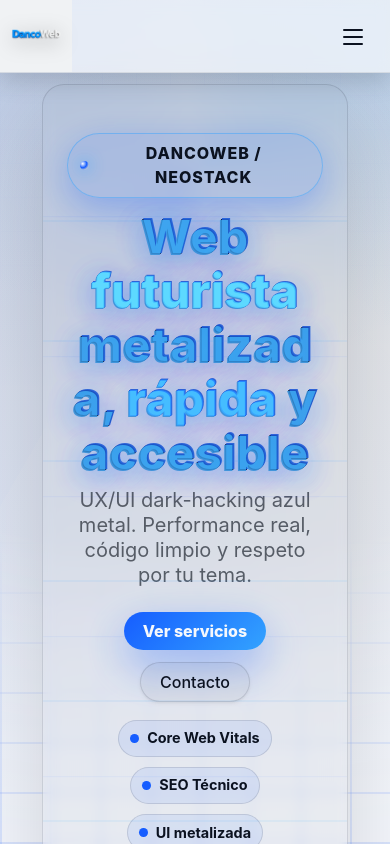
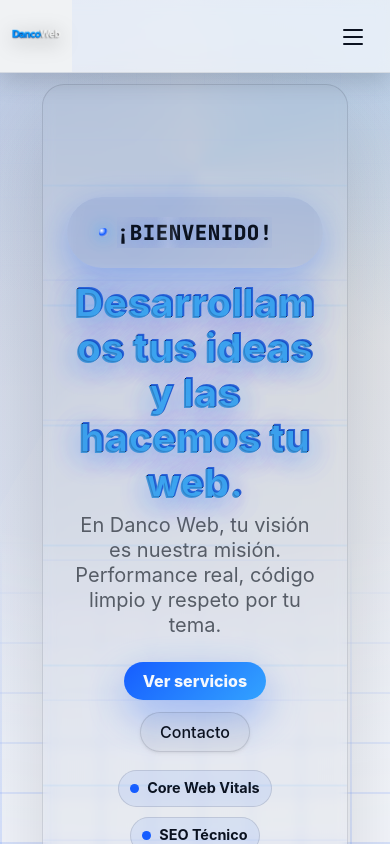
Before and after one commit to DanielFernandez14/DW-FS2, a React (Vite) app: page / in a window 390 px wide. Shown: the top 844 px of the page. Built offline with nearby package versions, Linux system fonts and the light colour scheme.

Commit message:
DW-FS 2 v1.1

```diff
--- a/src/pages/Home.jsx
+++ b/src/pages/Home.jsx
@@ -76,6 +76,25 @@ const Home = () => {
     return () => { cancel = true; };
   }, [prefersReduced]);
 
+  /* ========= Typewriter para “Bienvenido a DancoWeb” ========= */
+  const heroTitle = "¡Bienvenido!";
+  const heroChars = heroTitle.length;
+  const heroRef = useRef(null);
+  useEffect(() => {
+    const el = heroRef.current;
+    if (!el) return;
+    if (prefersReduced) {
+      el.style.setProperty("--hn", heroChars);
+      return;
+    }
+    const controls = animate(
+      el,
+      { "--hn": [0, heroChars] },
+      { duration: 2.2, easing: `steps(${heroChars})`, delay: 0.25 }
+    );
+    return () => controls?.cancel();
+  }, [prefersReduced]);
+
   const d = prefersReduced ? 0 : 0.6;
   const ease = [0.22, 1, 0.36, 1];
 
@@ -83,6 +102,8 @@ const Home = () => {
     <Layout>
       {/* ====== Estilo global del Home (dark-hacking + fondo unificado con degradé) ====== */}
       <style>{`
+        @import url('https://fonts.googleapis.com/css2?family=JetBrains+Mono:wght@700;800&display=swap');
+
         :root{
           --surface: var(--bg);
           --muted: color-mix(in srgb, var(--text) 68%, var(--bg) 32%);
@@ -247,10 +268,117 @@ const Home = () => {
         .brand-sub{ color: var(--muted) }
         .contact-highlight{ outline: 2px solid transparent; border-radius: 16px; }
 
-        @media (prefers-reduced-motion: reduce){
-          .scanline, .rain, .rain2{ animation: none !important }
-          [data-speed]{ transform:none !important }
+        /* ====== SALUDO: contenedor centrado y typewriter que no sobrepasa ====== */
+        .greet-wrap{
+          position: relative;
+          margin-inline: auto;
+          width: min(96vw, 1100px);
+          max-width: 100%;
+          box-sizing: border-box;
+          justify-content: center;
+          text-align: center;
+          padding: clamp(1rem, 5vw, 5rem) clamp(1.2rem, 7vw, 8rem);
+          border: none !important;
+          overflow: hidden;
+          backdrop-filter: blur(6px);
         }
+        .greet-wrap::after{
+          content:"";
+          position:absolute; inset:0; pointer-events:none;
+          background: linear-gradient(90deg, transparent 0, rgba(255,255,255,.16) 50%, transparent 100%);
+          mix-blend-mode: screen;
+          width: 40%;
+          left:-40%;
+          animation: greetSweep 3.2s ease-in-out infinite;
+          opacity:.35;
+        }
+        @keyframes greetSweep{
+          0%{ transform: skewX(-12deg) translateX(0) }
+          60%{ transform: skewX(-12deg) translateX(320%) }
+          100%{ transform: skewX(-12deg) translateX(320%) }
+        }
+
+        /* Typewriter: revela por ancho en ch pero limitado a 100% */
+        /* Permite que el contenedor del texto+caret pueda achicarse en flex */
+.greet-wrap > div{ min-width: 0; }
+
+/* Typewriter responsive que NO sobrepasa el pill */
+.hero-greet{
+  --ls: .04em;                /* mismo letter-spacing del diseño */
+  --safety: .9ch;             /* reserva para caret + gap (ajusta en mobile) */
+
+  font-family: 'JetBrains Mono', ui-monospace, SFMono-Regular, Menlo, Monaco, Consolas, 'Liberation Mono', 'Courier New', monospace;
+  font-weight: 800;
+  line-height: 1.52;
+  font-size: clamp(2rem, 5vw, 5rem);
+  letter-spacing: var(--ls);
+  text-shadow: 0 2px 20px color-mix(in srgb, var(--accent) 40%, transparent);
+  white-space: nowrap;
+  display: inline-block;
+
+  /* ancho = texto (1ch por char + spacing) limitado a (100% - reserva) */
+  width: clamp(0px,
+               calc(var(--hn, 0) * 1ch + (var(--hn, 0) - 1) * var(--ls)),
+               calc(100% - var(--safety)));
+  max-width: 100%;
+  padding-right: .9ch;       /* pequeño colchón interno */
+  box-sizing: border-box;
+  overflow: hidden;
+  position: relative;
+  will-change: width;
+}
+
+/* brillo de barrido */
+.hero-greet::after{
+  content:"";
+  position:absolute; top:0; bottom:0; left:-15%;
+  width: 15%;
+  background: linear-gradient(90deg, transparent, rgba(255,255,255,.28), transparent);
+  mix-blend-mode: screen;
+  animation: greetShine 2.8s linear infinite;
+  opacity:.45;
+}
+@keyframes greetShine{
+  0%{ transform: translateX(0) }
+  100%{ transform: translateX(700%) }
+}
+
+/* Caret: no empuja el texto y mantiene el ritmo */
+.caret-hero{
+  margin-left: .25ch;         /* separa del último carácter */
+  display:inline-block; width:.08em; height:1em;
+  vertical-align:-.08em;
+  background: var(--text);
+  box-shadow: 0 0 12px color-mix(in srgb, var(--accent2) 65%, transparent);
+  border-radius:2px;
+  animation: blink 1s steps(2,end) infinite;
+  flex: 0 0 auto;
+}
+
+/* Mobile: ajusta tracking y reserva para encajar perfecto */
+@media (max-width: 520px){
+  .hero-greet{
+    --ls: .025em;
+    --safety: .7ch;
+    font-size: clamp(1.3rem, 5.2vw, 2rem);
+  }
+  .greet-wrap{ padding: .9rem 1.1rem; gap:.5rem; }
+}
+
+/* Respeta preferencias de movimiento */
+@media (prefers-reduced-motion: reduce){
+  .scanline, .rain, .rain2, .greet-wrap::after, .hero-greet::after{ animation: none !important }
+  [data-speed]{ transform:none !important }
+}
+
+
+          /* Subir el saludo dentro del héroe (solo esto) */
+.hero.is-neo .hero-body{
+  padding-top: clamp(7rem, 6vh, 2rem);     /* ↑ menos aire arriba */
+  padding-bottom: clamp(7rem, 5vh, 1.2rem);/* ↓ un poco menos abajo para equilibrar
+  marginTop: "clamp(-.5rem, -2vh, -1.25rem)"*/
+}
+
       `}</style>
 
       {/* Fondo unificado global */}
@@ -274,39 +402,67 @@ const Home = () => {
 
           <div className="hero-body has-text-centered">
             <motion.div
+              className="greet-wrap"
               initial={{ opacity: 0, y: prefersReduced ? 0 : 10 }}
               whileInView={{ opacity: 1, y: 0 }}
               viewport={{ once: true }}
               transition={{ duration: d, ease, delay: 0.02 }}
               style={{
                 display: "inline-flex",
-                alignItems: "center",
+                alignItems: "center",             // centrado vertical correcto
                 gap: ".55rem",
-                padding: ".46rem .78rem",
+                padding: "clamp(1rem, 5vw, 6rem) clamp(1.2rem, 7vw, 8rem)",
                 borderRadius: "999px",
                 background: "color-mix(in srgb, var(--accent) 10%, transparent)",
-                border: "1px solid color-mix(in srgb, var(--accent2) 45%, transparent)",
                 boxShadow: "0 12px 36px color-mix(in srgb, var(--accent) 32%, transparent)",
                 fontWeight: 800,
                 letterSpacing: ".06em",
                 textTransform: "uppercase",
                 color: "var(--text)",
+                justifyContent: "center",
+                width: "min(96vw, 1100px)",
+                maxWidth: "100%",
+                overflow: "hidden",
               }}
             >
               <span
                 aria-hidden="true"
                 style={{
-                  width: ".55rem", height: ".55rem", borderRadius: "50%",
-                  background: "radial-gradient(circle at 30% 30%, #fff, var(--accent) 45%, transparent 70%)",
+                  width: ".55rem", height: ".55rem", borderRadius: "45%",
+                  background: "radial-gradient(circle at 30% 30%, #ffffffff, var(--accent) 45%, transparent 70%)",
                   boxShadow: "0 0 16px var(--accent2)",
+                  flex: "0 0 auto",
                 }}
               />
-              DancoWeb / NeoStack
+              {/* === Texto con Typewriter (Motion) + caret === */}
+              <div
+                style={{
+                  display: "inline-flex",
+                  alignItems: "center",
+                  gap: ".18em",
+                  whiteSpace: "nowrap",
+                  maxWidth: "100%",
+                  overflow: "hidden",              // el caret tampoco sobrepasa
+                }}
+              >
+                <motion.span ref={heroRef} className="hero-greet" style={{ ["--hn"]: 0 }}>
+                  {heroTitle}
+                </motion.span>
+                {!prefersReduced && (
+                  <motion.span
+                    className="caret-hero"
+                    aria-hidden="true"
+                    animate={{ opacity: [1, 0, 1] }}
+                    transition={{ duration: 1, repeat: Infinity, ease: "linear" }}
+                  />
+                )}
+              </div>
             </motion.div>
 
+            {/* ======= TÍTULO CAMBIADO (solo texto) ======= */}
             <motion.h1
-              className="title is-1 mt-3 glitch"
-              data-text="Web futurista metalizada, rápida y accesible"
+              className="title is-2 mt-3 glitch"
+              data-text="Desarrollamos tus ideas y las hacemos tu web."
               initial={{ opacity: 0, y: prefersReduced ? 0 : 16 }}
               whileInView={{ opacity: 1, y: 0 }}
               viewport={{ once: true }}
@@ -320,8 +476,7 @@ const Home = () => {
                 textShadow: "0 6px 30px color-mix(in srgb, var(--accent) 26%, transparent)",
               }}
             >
-              Web <span style={{ color: "var(--accent2)" }}>futurista</span> metalizada,{" "}
-              <span style={{ color: "var(--accent)" }}>rápida</span> y accesible
+              Desarrollamos tus ideas y las hacemos tu web.
             </motion.h1>
 
             <motion.p
@@ -331,7 +486,7 @@ const Home = () => {
               viewport={{ once: true }}
               transition={{ duration: d, delay: 0.14 }}
             >
-              UX/UI dark-hacking azul metal. Performance real, código limpio y respeto por tu tema.
+              En Danco Web, tu visión es nuestra misión. Performance real, código limpio y respeto por tu tema.
             </motion.p>
 
             <motion.div
@@ -435,12 +590,7 @@ const Home = () => {
                     }
                     onViewportEnter={(entry) => {
                       if (prefersReduced) return;
-                      // Una “vuelta” suave al aparecer (solo 1 vez)
-                      animate(
-                        entry.target,
-                        { rotateY: [0, 360, 0] },
-                        { duration: 1.25, easing: "cubic-bezier(.22,1,.36,1)" }
-                      );
+                      animate(entry.target, { rotateY: [0, 360, 0] }, { duration: 1.25, easing: "cubic-bezier(.22,1,.36,1)" });
                     }}
                     style={{
                       outline: card.hl ? "1px solid color-mix(in srgb, var(--accent2) 35%, transparent)" : undefined,
@@ -568,7 +718,6 @@ const Home = () => {
                     }
                     onViewportEnter={(entry) => {
                       if (prefersReduced) return;
-                      // medio giro “extraño” al aparecer
                       animate(entry.target, { rotateX: [0, 360, 0] }, { duration: 1.2, easing: "cubic-bezier(.22,1,.36,1)" });
                     }}
                   >
```
